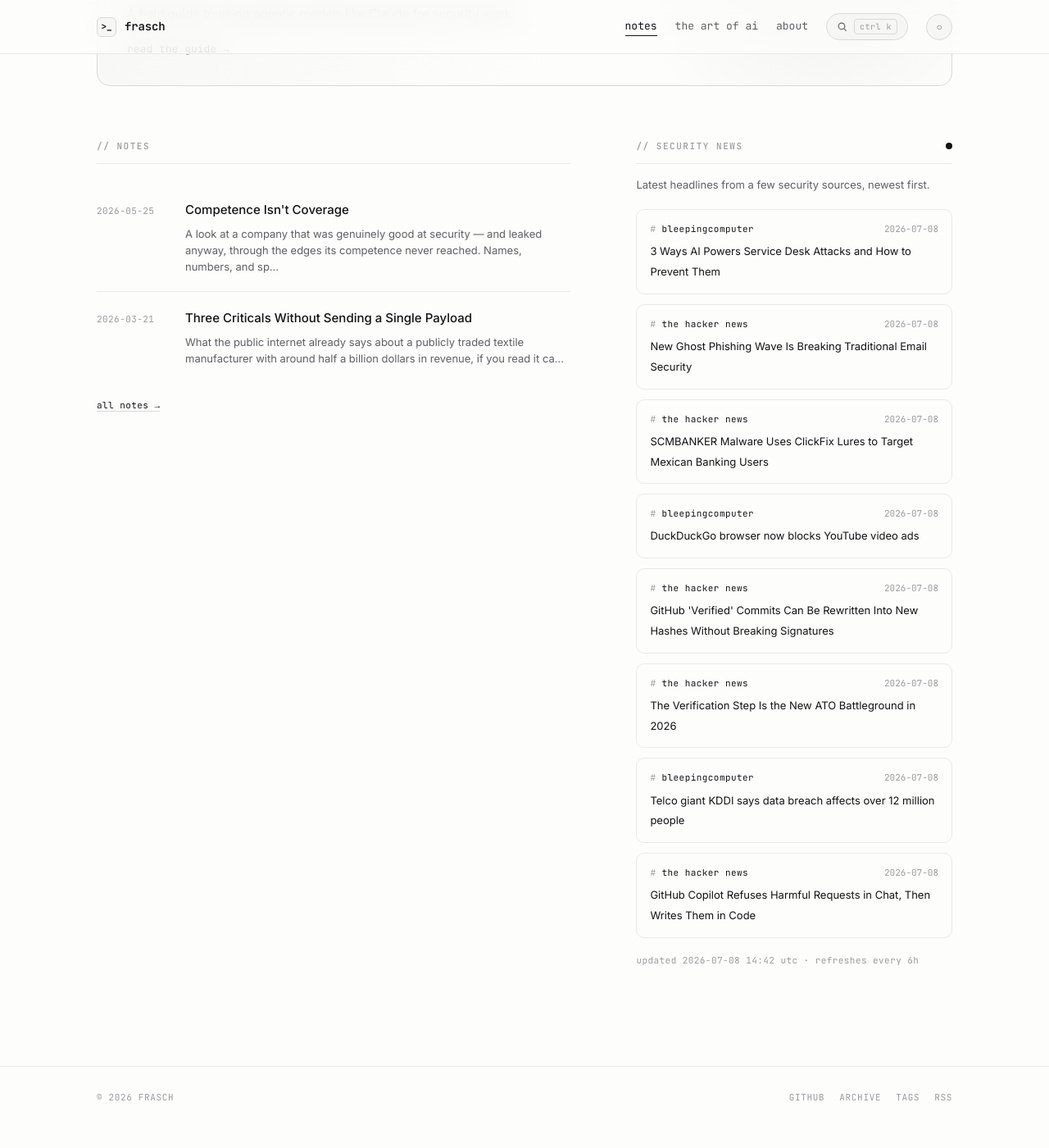
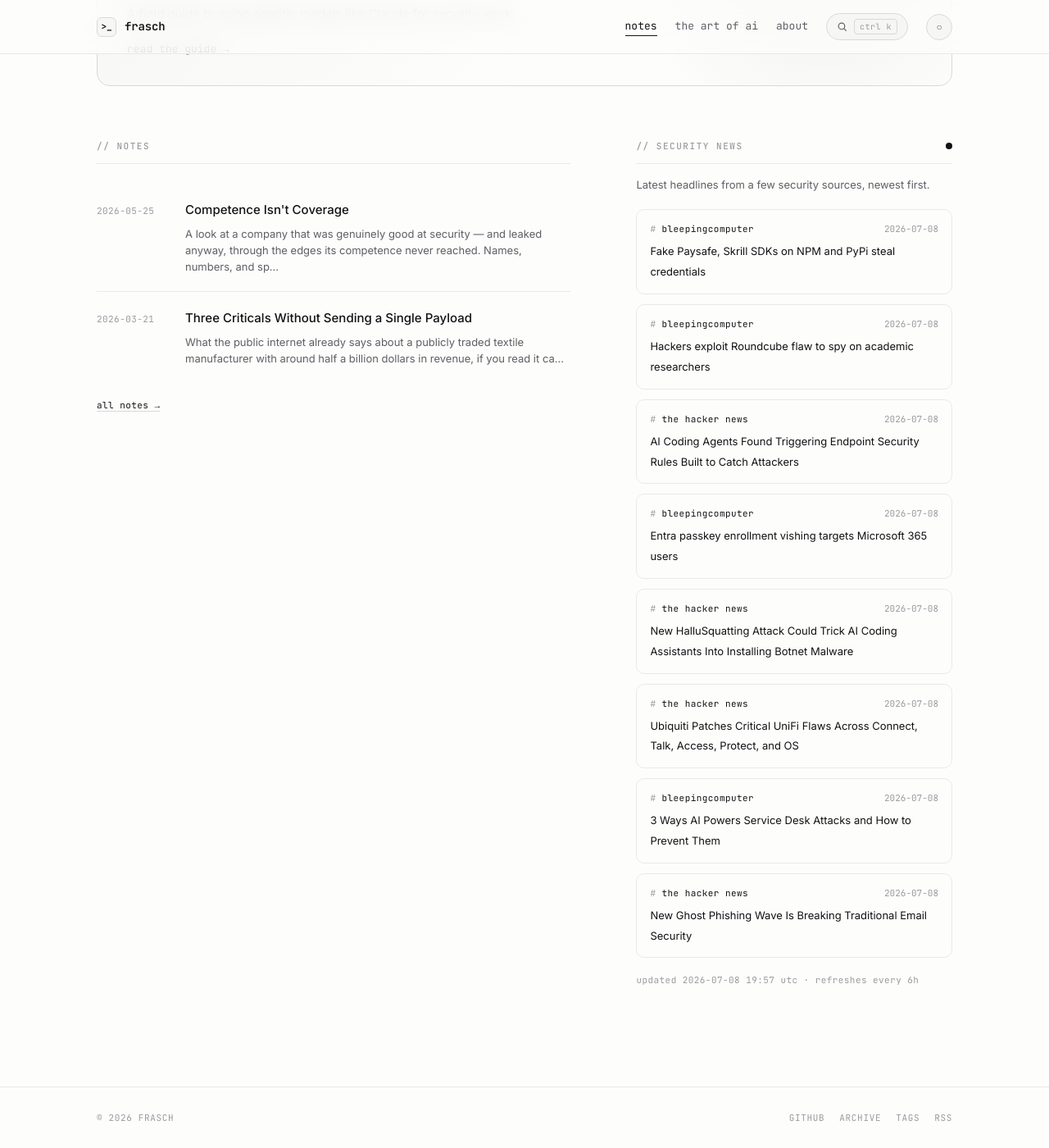
Before and after one commit to whoisfrasch/frasch, a Jekyll site: the page built from index.html, in a window 1280 px wide and 1400 px high, scrolled down 615 px. Shown: the whole window at 82% size. Built offline with Jekyll 4.4.1, drawn with Linux system fonts in a browser that asks for light colours; before the commit the page ends 1990 px from its top, so only the background shows below that.

Commit message:
Refresh security news feed

```diff
--- a/_data/news.json
+++ b/_data/news.json
@@ -1,6 +1,42 @@
 {
-  "updated": "2026-07-08T14:42:16Z",
+  "updated": "2026-07-08T19:57:02Z",
   "items": [
+    {
+      "source": "bleepingcomputer",
+      "title": "Fake Paysafe, Skrill SDKs on NPM and PyPi steal credentials",
+      "link": "https://www.bleepingcomputer.com/news/security/fake-paysafe-skrill-sdks-on-npm-and-pypi-steal-credentials/",
+      "date": "2026-07-08T19:54:59Z"
+    },
+    {
+      "source": "bleepingcomputer",
+      "title": "Hackers exploit Roundcube flaw to spy on academic researchers",
+      "link": "https://www.bleepingcomputer.com/news/security/hackers-exploit-roundcube-flaw-to-spy-on-academic-researchers/",
+      "date": "2026-07-08T18:56:02Z"
+    },
+    {
+      "source": "the hacker news",
+      "title": "AI Coding Agents Found Triggering Endpoint Security Rules Built to Catch Attackers",
+      "link": "https://thehackernews.com/2026/07/ai-coding-agents-found-triggering.html",
+      "date": "2026-07-08T17:02:12Z"
+    },
+    {
+      "source": "bleepingcomputer",
+      "title": "Entra passkey enrollment vishing targets Microsoft 365 users",
+      "link": "https://www.bleepingcomputer.com/news/security/entra-passkey-enrollment-vishing-targets-microsoft-365-users/",
+      "date": "2026-07-08T16:47:25Z"
+    },
+    {
+      "source": "the hacker news",
+      "title": "New HalluSquatting Attack Could Trick AI Coding Assistants Into Installing Botnet Malware",
+      "link": "https://thehackernews.com/2026/07/new-hallusquatting-attack-could-trick.html",
+      "date": "2026-07-08T15:07:24Z"
+    },
+    {
+      "source": "the hacker news",
+      "title": "Ubiquiti Patches Critical UniFi Flaws Across Connect, Talk, Access, Protect, and OS",
+      "link": "https://thehackernews.com/2026/07/ubiquiti-patches-critical-unifi-flaws.html",
+      "date": "2026-07-08T14:38:05Z"
+    },
     {
       "source": "bleepingcomputer",
       "title": "3 Ways AI Powers Service Desk Attacks and How to Prevent Them",
@@ -12,42 +48,6 @@
       "title": "New Ghost Phishing Wave Is Breaking Traditional Email Security",
       "link": "https://thehackernews.com/2026/07/new-ghost-phishing-wave-is-breaking.html",
       "date": "2026-07-08T13:00:00Z"
-    },
-    {
-      "source": "the hacker news",
-      "title": "SCMBANKER Malware Uses ClickFix Lures to Target Mexican Banking Users",
-      "link": "https://thehackernews.com/2026/07/scmbanker-malware-uses-clickfix-lures.html",
-      "date": "2026-07-08T12:52:15Z"
-    },
-    {
-      "source": "bleepingcomputer",
-      "title": "DuckDuckGo browser now blocks YouTube video ads",
-      "link": "https://www.bleepingcomputer.com/news/software/duckduckgo-browser-now-blocks-youtube-video-ads/",
-      "date": "2026-07-08T12:00:00Z"
-    },
-    {
-      "source": "the hacker news",
-      "title": "GitHub 'Verified' Commits Can Be Rewritten Into New Hashes Without Breaking Signatures",
-      "link": "https://thehackernews.com/2026/07/github-verified-commits-can-be.html",
-      "date": "2026-07-08T11:51:24Z"
-    },
-    {
-      "source": "the hacker news",
-      "title": "The Verification Step Is the New ATO Battleground in 2026",
-      "link": "https://thehackernews.com/2026/07/the-verification-step-is-new-ato.html",
-      "date": "2026-07-08T11:30:00Z"
-    },
-    {
-      "source": "bleepingcomputer",
-      "title": "Telco giant KDDI says data breach affects over 12 million people",
-      "link": "https://www.bleepingcomputer.com/news/security/japanese-telecom-giant-kddi-says-data-breach-affects-12-million-people/",
-      "date": "2026-07-08T11:24:16Z"
-    },
-    {
-      "source": "the hacker news",
-      "title": "GitHub Copilot Refuses Harmful Requests in Chat, Then Writes Them in Code",
-      "link": "https://thehackernews.com/2026/07/github-copilot-refuses-harmful-requests.html",
-      "date": "2026-07-08T11:21:07Z"
     }
   ]
 }
```
